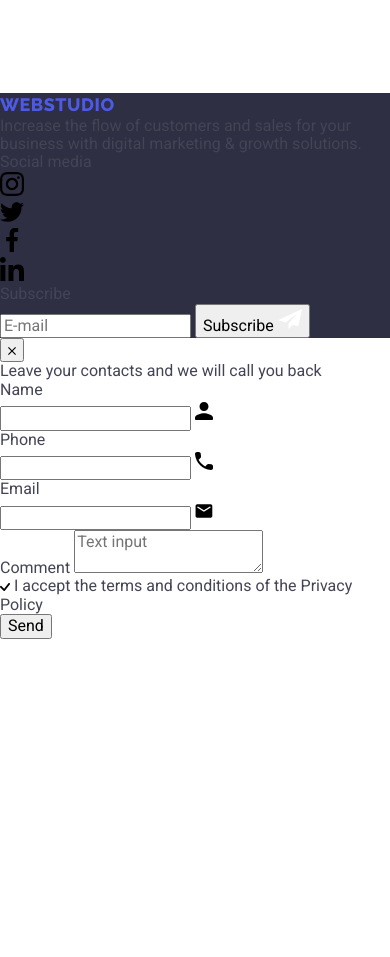
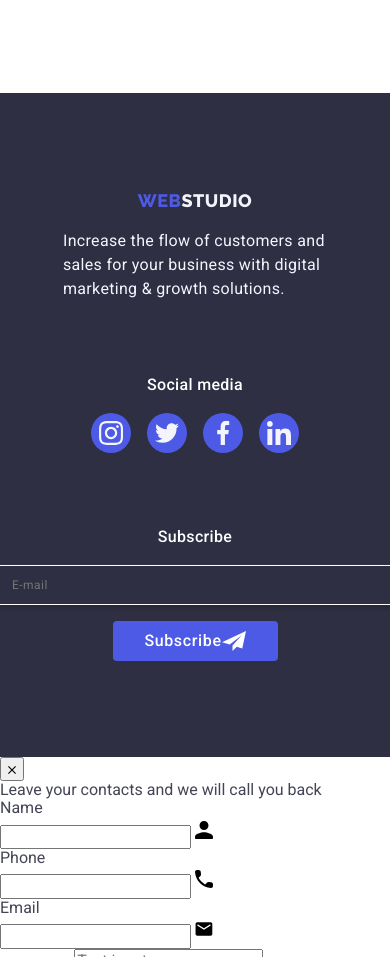
Before and after one commit to Romanooo84/goit-markup-hw-07, a plain HTML site: page index.html in a window 390 px wide. Shown: the part 4772-5729 px from the top of the page. Before the commit the page ends 5411 px from the top, so only its background shows below. Drawn offline with nearby package versions, Linux system fonts and the light colour scheme.

Commit message:
phone-footer

```diff
--- a/css/styles.css
+++ b/css/styles.css
@@ -86,8 +86,71 @@ h1, h2, h3, h4, h5, h6, p, a {
     transition: border-color 250ms cubic-bezier(0.4, 0, 0.2, 1), color 250ms cubic-bezier(0.4, 0, 0.2, 1);
 }
 
+.index-button:hover{
+    background-color:var(--link-color);
+}
+
+.index-button:focus{
+    background-color:var(--link-color);
+}
+
+.section-four-link:hover,
+.section-four-link:focus{
+    background-color: #404bbf;
+}
+
+.footer{
+    background-color:#2e2f42;
+}
+
+.section-five-link-container:hover,
+.section-five-link-container:focus{
+    border-color: #404bbf;
+    color: #404bbf;
+}
+
+.footer-socialmedia{
+    font-weight: 500;
+    font-size: 16px;
+    line-height: 1.5;
+    letter-spacing: 0.02em;
+    color: var(--white);
+    margin-bottom: 16px;
+}
+
+.footer-point{
+    height: 40px;
+    width: 40px;
+}
+
+.footer-socialmedia-link{
+    width: 100%;
+    height: 100%;
+    background-color: var(--royalblue-color);
+    border-radius: 50%;
+    display: flex;
+    align-items: center;
+    justify-content: center;
+}
+
+.footer-socialmedia-link:hover,
+.footer-socialmedia-link:focus{
+    background-color: #31d0aa;
+}
+
+.footer-svg{
+    fill: var(--lavenderblue-color);
+}
 
 
+.footer-subscribe-paragraph{
+    margin-bottom: 16px;
+    font-weight: 500;
+    font-size: 16px;
+    line-height: 1.5;
+    letter-spacing: 0.02em;
+    color: #ffffff;
+}
 
 
 /*-=-=-=-=-=-= Mobile =-=-=-=-=-=-*/
@@ -413,6 +476,113 @@ w   idth: 396px;
 }
 
 
+
+/* footer */
+
+
+.main-div-footer{
+    display: flex;
+    flex-direction: column;
+}
+
+.footer-div{
+    display: flex;
+    flex-direction: column;
+    align-items: center;
+    padding-top:96px;
+}
+.logo{
+    height: 24px;
+    display: inline-flex;
+    align-items: center;
+
+}
+.web{
+    color: var(--royalblue-color);
+    font-family: Raleway;
+    font-size: 18px;
+    font-style: normal;
+    font-weight: 800;
+    line-height: 21px; /* 116.667% */
+    letter-spacing: 0.54px;
+    text-transform: uppercase;
+}
+
+.second-studio{
+    color:#F4F4FD;
+}
+
+.footer-paragraph{
+    line-height: 1.5;
+    color:#F4F4FD;
+    letter-spacing: 0.02em;
+}
+
+.footer-paragraph-container{
+    padding-top: 16px;
+    max-width: 264px
+}
+
+.social-div-footer{
+    display: flex;
+    flex-direction: column;
+    align-items: center;
+    padding-top: 72px;
+}
+
+.footer-list{
+    display: flex;
+    gap: 16px;
+}
+
+.subscribe-div{
+    margin-top: 72px;
+    display: flex;
+    flex-direction: column;
+    align-items: center;
+    margin-bottom: 96px;
+}
+
+.footer-form{
+    display: flex;
+    flex-direction: column;
+    align-items: center;
+    gap: 16px;
+}
+
+.footer-input{
+    gap: 24px;
+    width: 398px;
+    height: 40px;
+    border: 1px solid #ffffff;
+    background-color: transparent;
+    font-size: 12px;
+    line-height: 1.5;
+    letter-spacing: 0.04em;
+    padding-left: 15px;
+    box-shadow: 0px 4px 4px 0px rgba(0, 0, 0, 0.15);
+    border-radius: 4px;
+    color: #ffffff;
+    font-weight: 400;
+}
+
+.footer-subscribe-button{
+    min-width: 165px;
+    height: 40px;
+    display: flex;
+    justify-content: center;
+    align-items: center;
+    font-family: "Roboto", sans-serif;
+    font-size: 16px;
+    font-weight: 500;
+    line-height: 1.5;
+    letter-spacing: 0.04em;
+    color: #ffffff;
+    cursor: pointer;
+    background-color: #4D5AE5;
+    border: none;
+    border-radius: 4px;
+}
 
 
 }
@@ -930,7 +1100,16 @@ w   idth: 396px;
         height: 88px;
     }
 
-    .
+    .section-five-link-container{
+        width: 100%;
+        height: 100%;
+        border: 1px solid #8e8f99;
+        border-radius: 4px;
+        display: flex;
+        align-items: center;
+        justify-content: center;
+        color: var(--five-link-color);
+    }
 
     .section-five-link-container:hover,
     .section-five-link-container:focus{
--- a/index.html
+++ b/index.html
@@ -367,7 +367,7 @@
                         marketing & growth solutions.
                     </p>
                 </div>
-                <div>
+                <div class="social-div-footer">
                     <p class="footer-socialmedia">Social media</p>
                     <ul class="footer-list no-dot">
                         <li class="footer-point">
```
